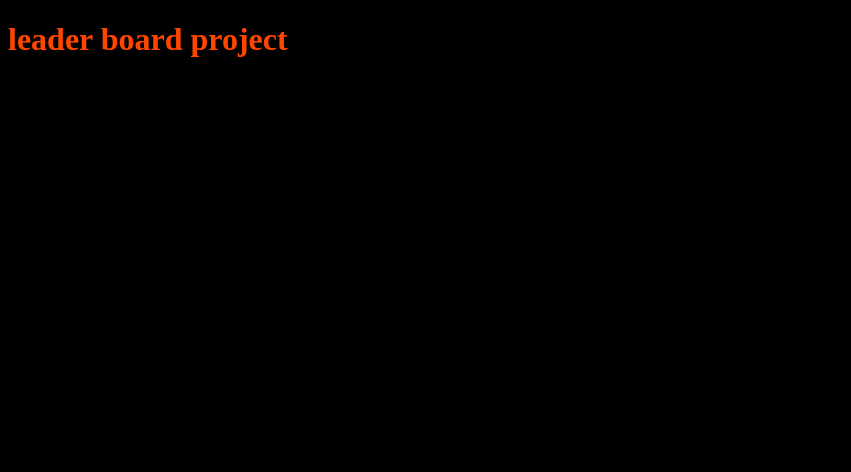
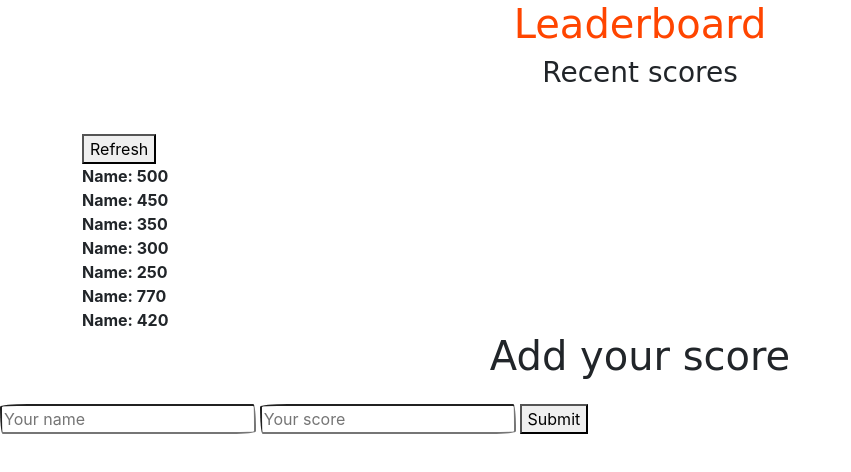
Before and after one commit to Caren-Koroeny/leader-board, a website built with webpack: page src/index.html in a window 1280 px wide. Shown: the whole page, without its empty margins (0-851 px from the left). Built offline with nearby package versions, Linux system fonts and the light colour scheme; a web font is replaced by a local one.

Commit message:
added html file

```diff
--- a/src/index.html
+++ b/src/index.html
@@ -1,10 +1,50 @@
     <!DOCTYPE html>
     <html lang="en">
       <head>
-    <meta charset="UTF-8">
-    <title>Webpack tutorial</title>
+        <meta charset="UTF-8" />
+        <meta http-equiv="X-UA-Compatible" content="IE=edge" />
+        <meta name="viewport" content="width=device-width, initial-scale=1.0" />
+        <link rel="stylesheet" href="style.css" />
+        <link rel="stylesheet" href="https://bootswatch.com/5/sketchy/bootstrap.min.css"/>
+        <title>leaderboard</title>
       </head>
       <body>
-    <h1>leader board project</h1>
+        <nav class="logo-name">
+            <h1 class="align-self-center text-center">Leaderboard</h1></nav>
+
+        <section class="container" class="d-flex flex-column gap-3 align-self-md-center" id="scores-section">
+          <div class="output-score">
+            <div class="output-head">
+            <h3 class="align-self-center text-center" id="recent">Recent scores</h3>
+            <h3 class="text-white fs-4 align-self-center text-center" id="no_recent">Click refresh to get your scores</h3>
+              <button id="refresh-button" type="submit" class="refresh-btn align-self-center">Refresh</button>
+            </div>
+
+            <ul id="alluserscores" class="m-0 outputlist"></ul>
+              <li>Name: 500</li>
+              <li>Name: 450</li>
+              <li>Name: 350</li>
+              <li>Name: 300</li>
+              <li>Name: 250</li>
+              <li>Name: 770</li>
+              <li>Name: 420</li>
+            </ul>
+          </div>
+          </section>
+
+          <section class="d-flex flex-column align-self-center" id="addScore_section">
+            <div class="input-score">
+                <h3 class="text-center fs-1 mb-md-4 mb-2">Add your score</h3>
+                <form action="#" class="input-form" id="form">
+                  <input type="text" id="username" class="input" placeholder="Your name" required />
+                  <input type="text" class="input" placeholder="Your score" />
+                  <button type="submit" class="input-btn align-self-center" id="sub-btn">Submit</button>
+                </form>
+              </div>
+
+          </section>
+
+
+        <script src="index.js"></script>
       </body>
-</htm
+    </html>
--- a/src/style.css
+++ b/src/style.css
@@ -1,6 +1,11 @@
 h1{
     color: orangered;
 }
-body{
-    background-color: black;
+
+li{
+    list-style: none;
 }
+
+.input-score{
+
+}
```
Lines whose indentation alone changed are shown as unchanged.
